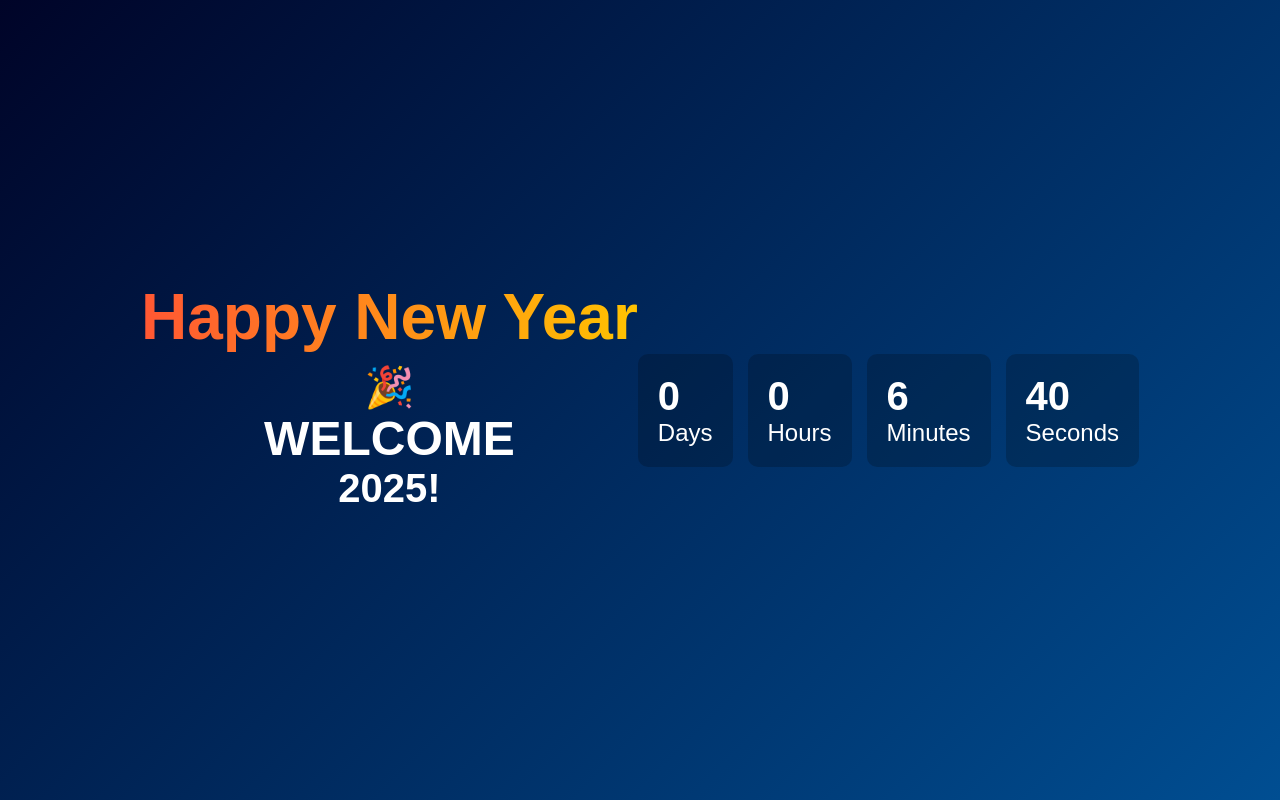
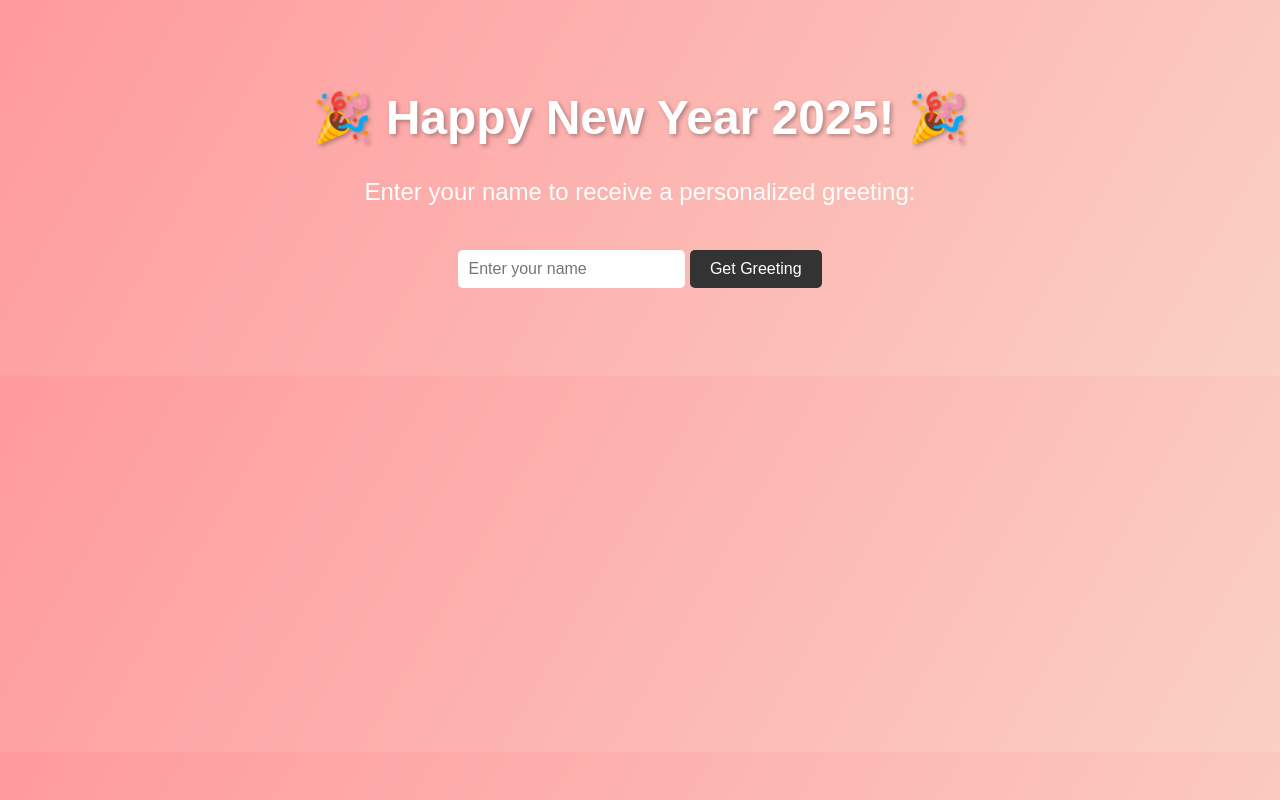
Before and after one commit to Confytech/NewYear, a plain HTML site: page index.html in a window 1280 px wide. Drawn offline with Linux system fonts and the light colour scheme.

Commit message:
New Year

```diff
--- /dev/null
+++ b/css/styles.css
@@ -0,0 +1,42 @@
+body {
+    font-family: Arial, sans-serif;
+    background: linear-gradient(120deg, #ff9a9e, #fad0c4);
+    color: #333;
+    text-align: center;
+    padding: 50px;
+}
+h1 {
+    font-size: 3em;
+    color: #fff;
+    text-shadow: 2px 2px 4px rgba(0, 0, 0, 0.3);
+}
+p {
+    font-size: 1.5em;
+    margin-top: 20px;
+    color: #fff;
+}
+input {
+    padding: 10px;
+    font-size: 1em;
+    margin-top: 20px;
+    border: none;
+    border-radius: 5px;
+}
+button {
+    padding: 10px 20px;
+    font-size: 1em;
+    background-color: #333;
+    color: #fff;
+    border: none;
+    border-radius: 5px;
+    cursor: pointer;
+    margin-top: 20px;
+}
+button:hover {
+    background-color: #555;
+}
+.message {
+    margin-top: 30px;
+    font-size: 2em;
+    color: #fff;
+}
--- a/index.html
+++ b/index.html
@@ -1,30 +1,17 @@
 <!DOCTYPE html>
 <html lang="en">
 <head>
-  <meta charset="UTF-8">
-  <meta name="viewport" content="width=device-width, initial-scale=1.0">
-  <title>Happy New Year 2025</title>
-  <link rel="stylesheet" href="styles.css">
+    <meta charset="UTF-8">
+    <meta name="viewport" content="width=device-width, initial-scale=1.0">
+    <title>Happy New Year 2025</title>
+    <link rel="stylesheet" href="css/styles.css">
 </head>
 <body>
-    <div class="container">
-        <h1 id="greeting">Happy New Year</h1>
-        <h2>
-          <span>🎉</span> WELCOME <span id="year">2025!</span>
-        </h2>
-      </div>
-
-    <div id="fireworks-container"></div>
-    <div id="countdown">
-      <div class="time-box"><span id="days">00</span> Days</div>
-      <div class="time-box"><span id="hours">00</span> Hours</div>
-      <div class="time-box"><span id="minutes">00</span> Minutes</div>
-      <div class="time-box"><span id="seconds">00</span> Seconds</div>
-    </div>
-    <audio autoplay loop>
-        <source src="firework-music.mp3" type="audio/mpeg">
-        Your browser does not support the audio element.
-      </audio>
-      <script src="script.js"></script>
-    </body>
-    </html>
+    <h1>🎉 Happy New Year 2025! 🎉</h1>
+    <p>Enter your name to receive a personalized greeting:</p>
+    <input type="text" id="nameInput" placeholder="Enter your name" />
+    <button onclick="showGreeting()">Get Greeting</button>
+    <div class="message" id="greetingMessage"></div>
+    <script src="js/script.js"></script>
+</body>
+</html>
--- /dev/null
+++ b/js/script.js
@@ -0,0 +1,5 @@
+function showGreeting() {
+    const name = document.getElementById('nameInput').value || "Friend";
+    const message = `Welcome to 2025, ${name}! Wishing you a year full of joy, success, and happiness! 🎆`;
+    document.getElementById('greetingMessage').textContent = message;
+}
--- a/script.js
+++ /dev/null
@@ -1,53 +0,0 @@
-// Countdown Timer
-const countdown = () => {
-    const targetDate = new Date("Jan 1, 2025 00:00:00").getTime();
-    const now = new Date().getTime();
-    const gap = targetDate - now;
-
-    const second = 1000;
-    const minute = second * 60;
-    const hour = minute * 60;
-    const day = hour * 24;
-
-    const days = Math.floor(gap / day);
-    const hours = Math.floor((gap % day) / hour);
-    const minutes = Math.floor((gap % hour) / minute);
-    const seconds = Math.floor((gap % minute) / second);
-
-    document.getElementById("days").innerText = days;
-    document.getElementById("hours").innerText = hours;
-    document.getElementById("minutes").innerText = minutes;
-    document.getElementById("seconds").innerText = seconds;
-
-    // Trigger fireworks and audio on New Year
-    if (gap <= 0) {
-      document.getElementById("greeting").classList.add("highlight");
-      triggerFireworks();
-      playAudio();
-    }
-  };
-
-  // Play Background Music
-  const playAudio = () => {
-    const audio = document.getElementById("background-audio");
-    audio.play();
-  };
-
-  // Fireworks Animation
-  const triggerFireworks = () => {
-    const container = document.getElementById("fireworks-container");
-    for (let i = 0; i < 50; i++) {
-      const firework = document.createElement("div");
-      firework.classList.add("firework");
-      firework.style.left = Math.random() * 100 + "vw";
-      firework.style.animationDelay = Math.random() * 2 + "s";
-      container.appendChild(firework);
-
-      setTimeout(() => {
-        firework.remove();
-      }, 4000);
-    }
-  };
-
-  // Update countdown every second
-  setInterval(countdown, 1000);
--- a/styles.css
+++ /dev/null
@@ -1,111 +0,0 @@
-body {
-    margin: 0;
-    padding: 0;
-    font-family: Arial, sans-serif;
-    background: linear-gradient(135deg, #000428, #004e92);
-    color: #fff;
-    height: 100vh;
-    display: flex;
-    justify-content: center;
-    align-items: center;
-    overflow: hidden;
-}
-
-.container {
-    text-align: center;
-}
-
-h1 {
-    font-size: 4rem;
-    margin: 0;
-    animation: fadeIn 2s ease-in-out;
-    background: linear-gradient(90deg, #ff5733, #ffc300, #28a745, #007bff);
-    -webkit-background-clip: text;
-    -webkit-text-fill-color: transparent;
-    background-size: 300%;
-    animation: colorShift 5s linear infinite;
-}
-
-h2 {
-    font-size: 3rem;
-    margin: 10px 0;
-}
-
-#countdown {
-    display: flex;
-    justify-content: center;
-    gap: 15px;
-    margin-top: 20px;
-}
-
-.time-box {
-    background: rgba(0, 0, 0, 0.2);
-    border-radius: 10px;
-    padding: 20px;
-    font-size: 1.5rem;
-}
-
-span {
-    font-size: 2.5rem;
-    font-weight: bold;
-    display: block;
-}
-
-#fireworks-container {
-    position: fixed;
-    top: 0;
-    left: 0;
-    width: 100%;
-    height: 100%;
-    pointer-events: none;
-}
-
-@keyframes fadeIn {
-    from {
-        opacity: 0;
-    }
-    to {
-        opacity: 1;
-    }
-}
-
-.firework {
-    position: absolute;
-    bottom: 0;
-    width: 10px;
-    height: 10px;
-    background: radial-gradient(circle, #ff0, #f00, transparent);
-    border-radius: 50%;
-    animation: rise 2s ease-out, explode 1s ease-out 2s forwards;
-}
-
-@keyframes rise {
-    0% {
-        transform: translateY(0);
-        opacity: 1;
-    }
-    100% {
-        transform: translateY(-100vh);
-        opacity: 0.8;
-    }
-}
-
-@keyframes explode {
-    0% {
-        transform: scale(1);
-        opacity: 1;
-    }
-    100% {
-        transform: scale(4);
-        opacity: 0;
-    }
-}
-
-@keyframes colorShift {
-    0% {
-        background-position: 0%;
-    }
-    100% {
-        background-position: 100%;
-    }
-}
```
